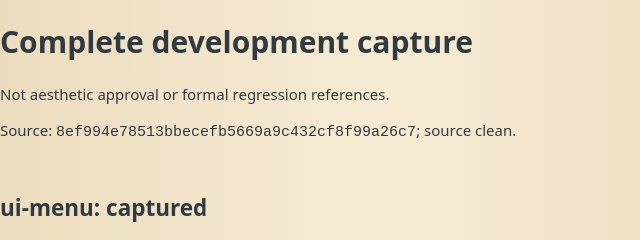
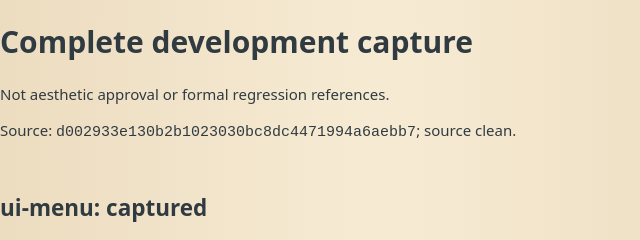
Before and after one commit to ratatwiskr/toybox-tanks, a website built with Vite: page docs/visual-catalogue/current/index.html in a window 1280 px wide. Shown: the top 240 px of the page, 0-640 px from the left. Built offline with nearby package versions, Linux system fonts and the light colour scheme.

Commit message:
Update visual catalogue reference

```diff
--- a/docs/visual-catalogue/current/index.html
+++ b/docs/visual-catalogue/current/index.html
@@ -25,7 +25,7 @@
   </style>
   <h1>Complete development capture</h1>
   <p>Not aesthetic approval or formal regression references.</p>
-  <p>Source: <code>8ef994e78513bbecefb5669a9c432cf8f99a26c7</code>; source clean.</p>
+  <p>Source: <code>d002933e130b2b1023030bc8dc4471994a6aebb7</code>; source clean.</p>
   <pre></pre>
   <section>
     <h2>ui-menu: captured</h2>
```
Also changed, not shown: docs/visual-catalogue/current/manifest.json.
